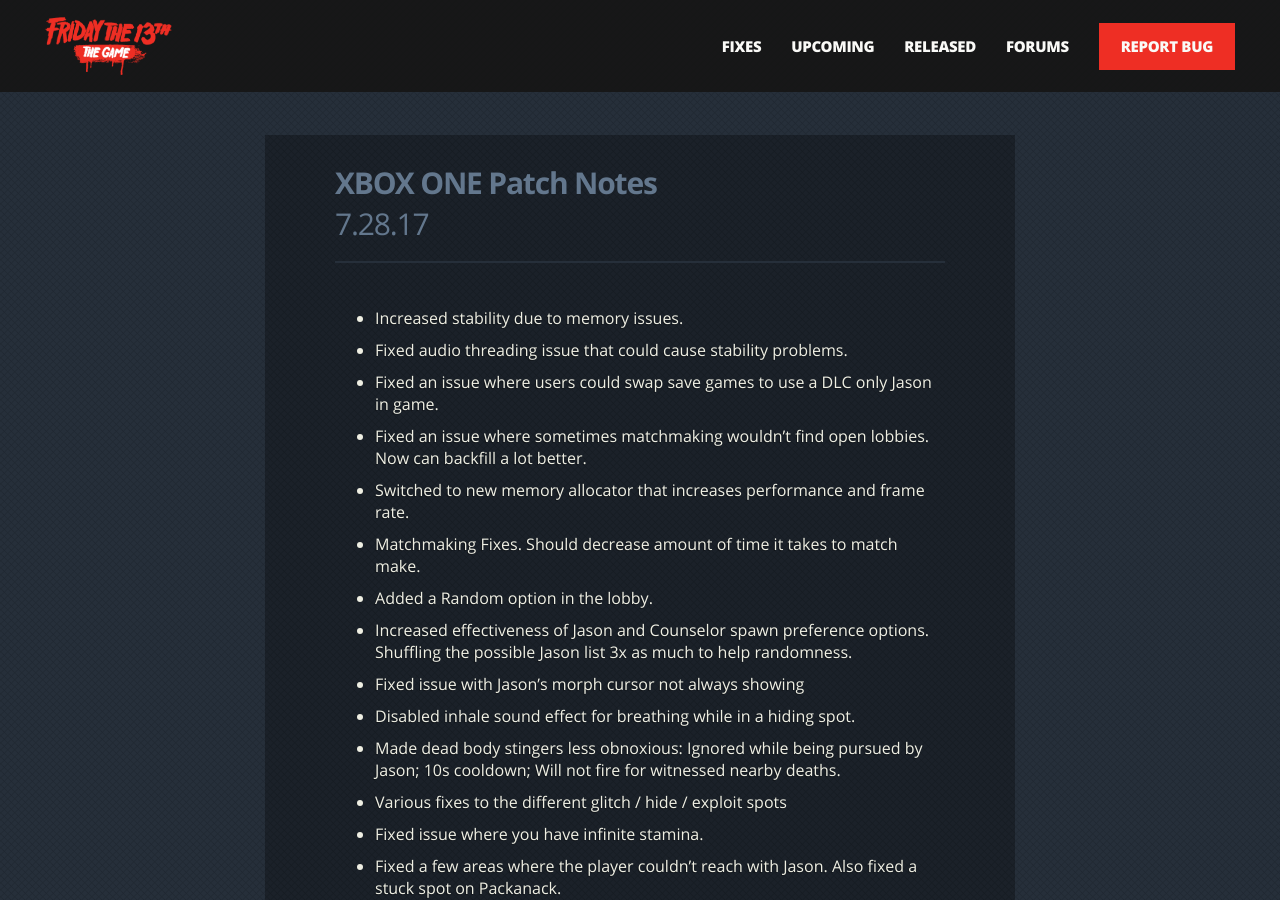
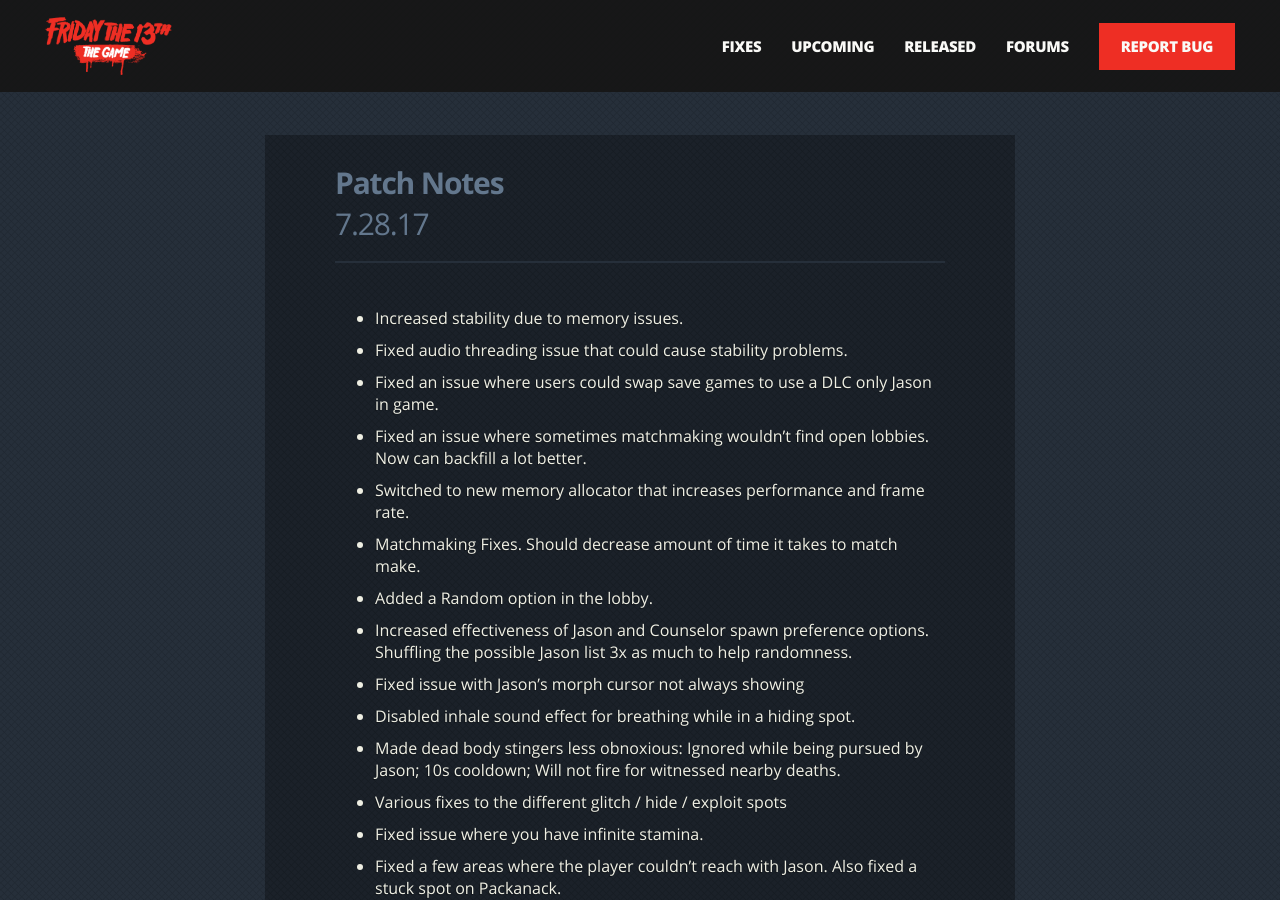
Before and after one commit to bdk6000/friday-13, a Jekyll site: the page built from _released-patches/patch-notes-6-15.markdown, in a window 1280 px wide and 900 px high. Built offline with Jekyll 4.4.1, drawn with Linux system fonts in a browser that asks for light colours.

Commit message:
Updated Patch Notes 6 15

```diff
--- a/_released-patches/patch-notes-6-15.markdown
+++ b/_released-patches/patch-notes-6-15.markdown
@@ -1,8 +1,6 @@
 ---
 title: Patch Notes
 date: 2017-06-15 22:15:00 -04:00
-categories:
-- XBOX ONE
 release-date: 2017-07-28 22:15:00 -04:00
 ---
 
```
